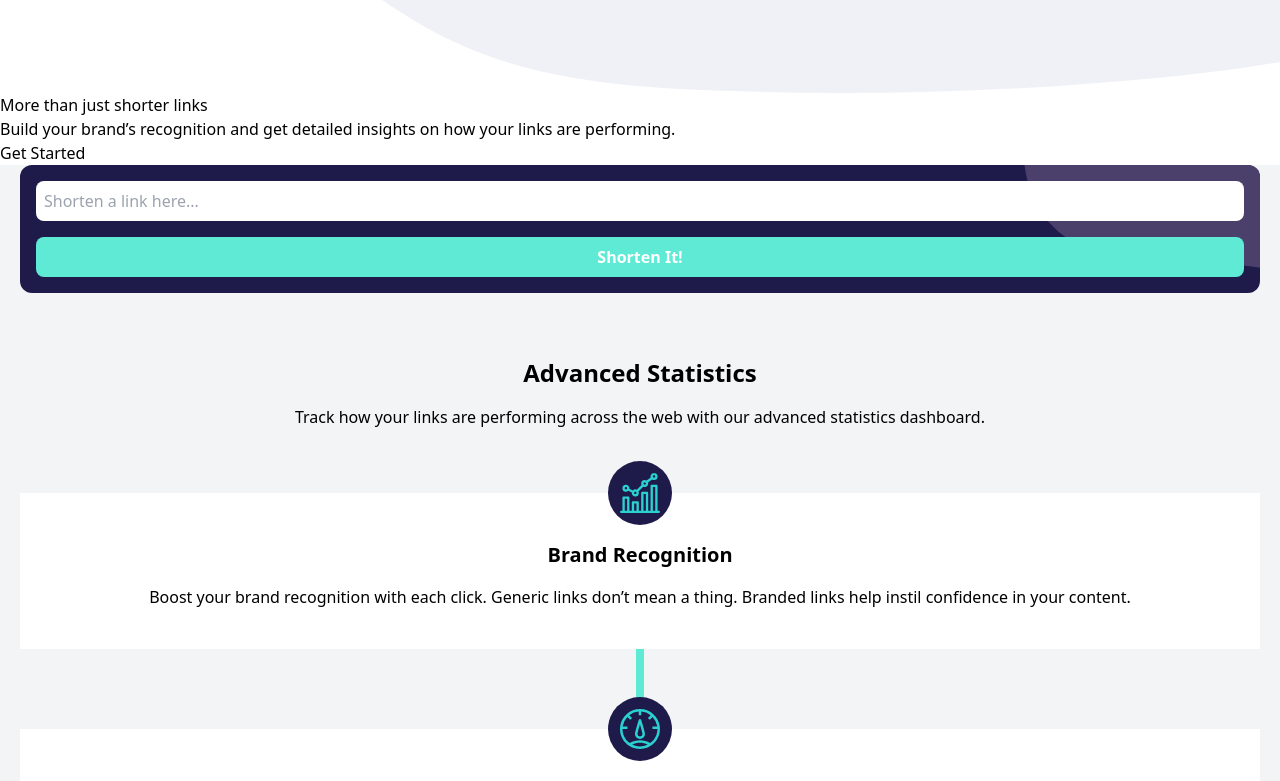
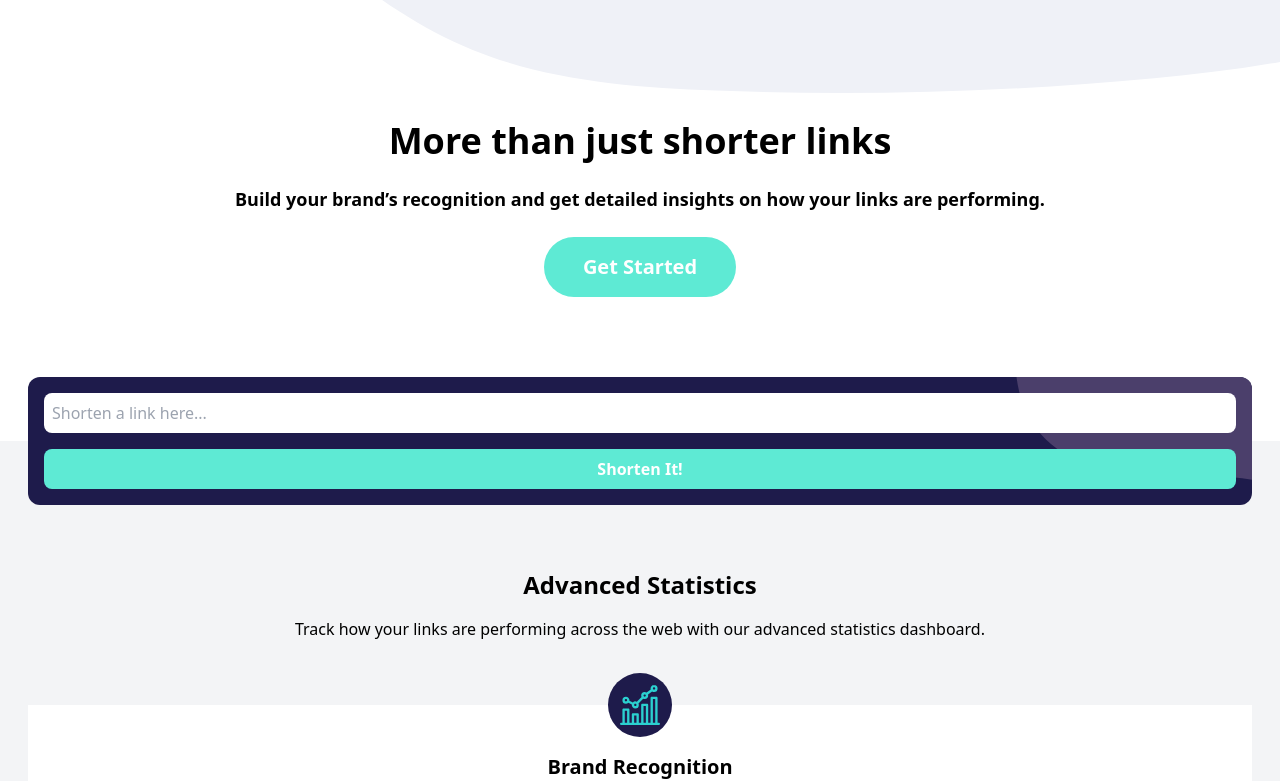
Before and after one commit to velardejm/shorten-url, a Next.js app: page / in a window 1280 px wide. Shown: the part 1054-1835 px from the top of the page. Built offline with nearby package versions, Linux system fonts and the light colour scheme.

Commit message:
Complete Banne component style (except font colors).

```diff
--- a/components/Banner.js
+++ b/components/Banner.js
@@ -3,13 +3,21 @@ import Link from "next/link";
 function Banner() {
   return (
     <div>
-      <img className="max-w-none w-[135%] pl-5" src="/images/illustration-working.svg"></img>
-      <h1>More than just shorter links</h1>
-      <p>
-        Build your brand’s recognition and get detailed insights on how your
-        links are performing.
-      </p>
-      <Link href="#">Get Started</Link>
+      <img
+        className="max-w-none w-[135%] pl-5"
+        src="/images/illustration-working.svg"
+      />
+
+      <div className="px-7 text-center font-bold pb-36">
+        <h1 className="text-4xl mt-7">More than just shorter links</h1>
+        <p className="text-lg my-6">
+          Build your brand’s recognition and get detailed insights on how your
+          links are performing.
+        </p>
+        <Link className="btn block w-48 mx-auto text-xl p-4" href="#">
+          Get Started
+        </Link>
+      </div>
     </div>
   );
 }
--- a/components/ShortenLink.js
+++ b/components/ShortenLink.js
@@ -1,6 +1,6 @@
 function ShortenLink() {
   return (
-    <div className="bg-indigo-950 rounded-xl">
+    <div className="bg-indigo-950 rounded-xl relative -top-16">
       <div className="rounded-xl bg bg-[url('/images/bg-shorten-mobile.svg')] bg-[top_-25px_right_0px] flex flex-col p-4">
         <input className="mb-4 rounded-lg p-2" type="text" placeholder="Shorten a link here..." />
         <button className="btn rounded-lg">Shorten It!</button>
--- a/components/features/feature-cards/CardContent.js
+++ b/components/features/feature-cards/CardContent.js
@@ -1,6 +1,6 @@
 export default function CardContent({ feature, first }) {
   return (
-    <div className={`text-center mx-10 ${first ? 'pt-16 mb-16' : ''}`}>
+    <div className={`text-center mx-10 ${first ? 'mb-16' : ''}`}>
       <h2 className={`font-bold mb-4 ${first ? 'text-2xl' : 'text-xl'}`}>{feature.title}</h2>
       <p>{feature.description}</p>
     </div>
--- a/pages/index.js
+++ b/pages/index.js
@@ -10,7 +10,7 @@ export default function Home({ features }) {
     <div>
       <Header />
       <Banner />
-      <div className="bg-gray-100 px-5">
+      <div className="bg-gray-100 px-7">
         <ShortenLink />
         <Features features={features} />
       </div>
```
